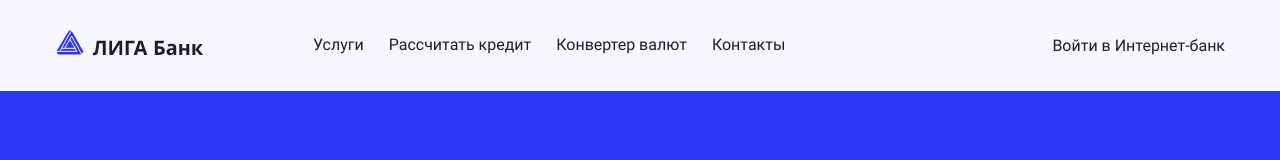
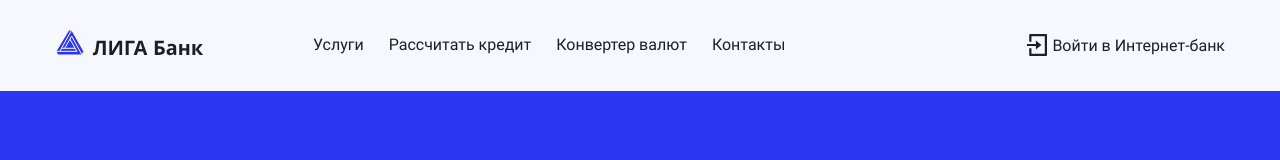
Before and after one commit to geoniced/liga-bank, a React (Create React App) app: page / in a window 1280 px wide. Shown: the top 160 px of the page. Built offline with nearby package versions, Linux system fonts and the light colour scheme.

Commit message:
Добавляет декоративные элементы в шапке

```diff
--- a/src/components/page-header/page-header.jsx
+++ b/src/components/page-header/page-header.jsx
@@ -1,4 +1,5 @@
 import logo from "../../assets/img/logo.svg";
+import {ReactComponent as IconLogin} from "../../assets/img/icon-login.svg";
 
 const PageHeader = () => {
   return (
@@ -23,7 +24,8 @@ const PageHeader = () => {
         </ul>
 
         <a href="#" className="main-navigation__login login">
-          Войти в Интернет-банк
+          <IconLogin className="login__icon" />
+          <span className="login__title">Войти в Интернет-банк</span>
         </a>
       </nav>
     </header>
--- a/src/scss/login.scss
+++ b/src/scss/login.scss
@@ -1,4 +1,7 @@
 .login {
+  position: relative;
+
+  padding-left: 25px;
   line-height: 19px;
   color: $black;
   text-decoration: none;
@@ -6,3 +9,9 @@
   @include basic-hover;
   @include basic-active;
 }
+
+.login__icon {
+  position: absolute;
+  top: -2px;
+  left: 0;
+}
```
